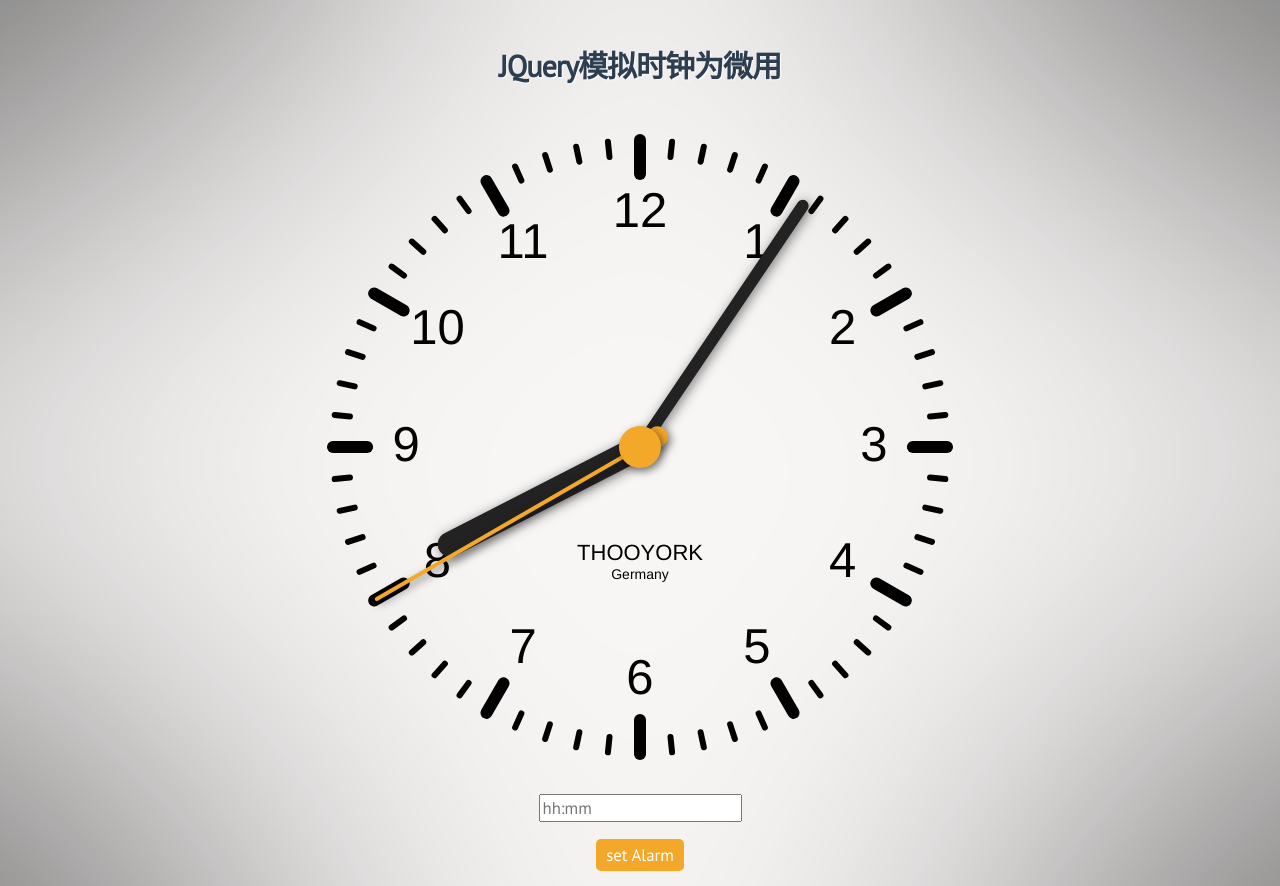
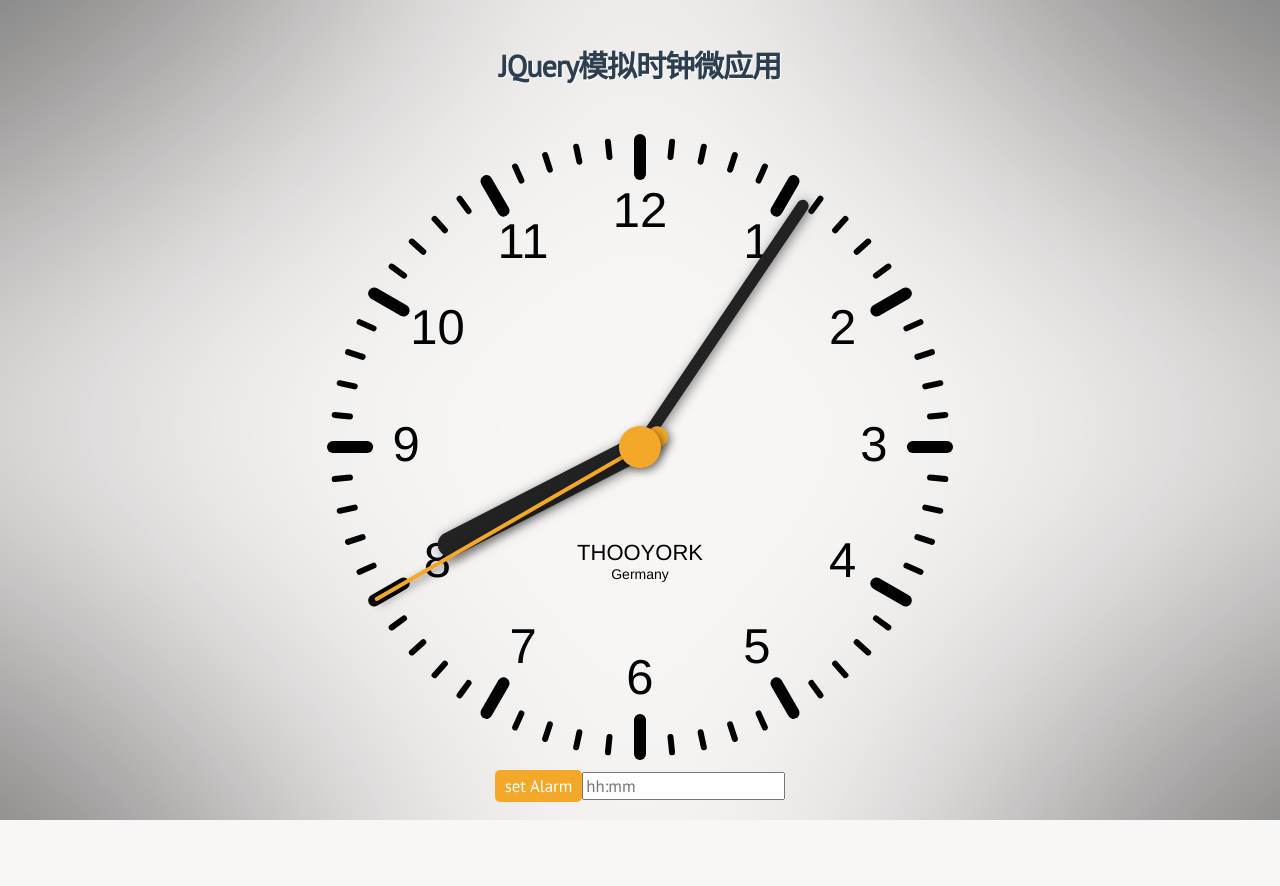
Before and after one commit to liubon/micro-app-003, a plain HTML site: page index.html in a window 1280 px wide. After the commit the page ends 820 px from the top, so only its background shows below. Drawn offline with Linux system fonts and the light colour scheme.

Commit message:
样式调整

```diff
--- a/index.html
+++ b/index.html
@@ -15,16 +15,15 @@
 <body>
     <div class="htmleaf">
         <header class="htmleaf-header">
-            <h2>JQuery模拟时钟为微用 </h2>
+            <h2>JQuery模拟时钟微应用 </h2>
             <h1 id="purehtml-container"></h1>
         </header>
         <div class="container">
             <div id="myclock"></div>
             <div id="alarm1" class="alarm"><a href="javascript:void(0)" id="turnOffAlarm">ALARM OFF</a></div>
         </div>
-        <br />
-        <input type="text" id="altime" placeholder="hh:mm" /><br><br>
-        <footer> <a href="javascript:void(0)" id="set">set Alarm</a></footer>
+        <footer> <a href="javascript:void(0)" id="set">set Alarm</a><input type="text" id="altime"
+                placeholder="hh:mm" /></footer>
     </div>
 
     <script src="/micro-app-003/js/jquery-2.1.1.min.js" type="text/javascript"></script>
```
